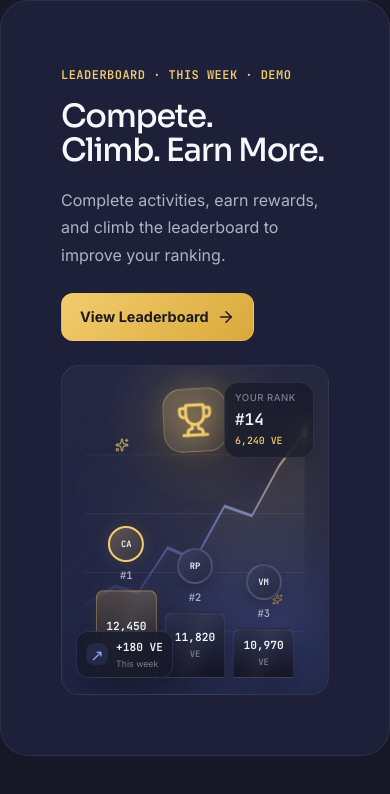
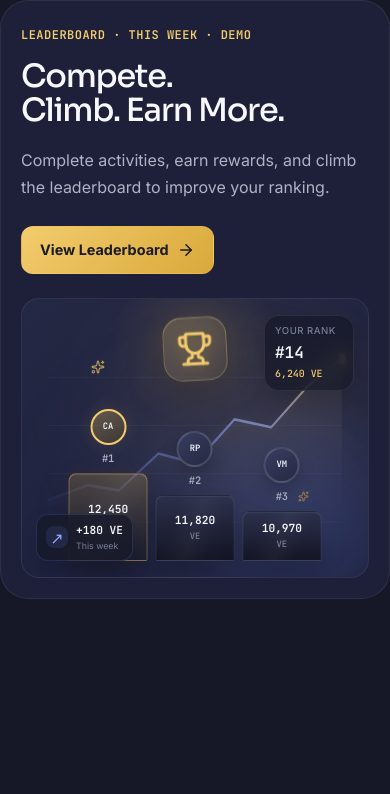
Before and after one commit to Saurabh-Jagtap/Veloops_rewards_banners, a React (Vite) app: page / in a window 390 px wide. Shown: the top 794 px of the page. Built offline with nearby package versions, Linux system fonts and the light colour scheme.

Commit message:
Refactor LeaderboardBanner styles for improved responsiveness and animation effects

```diff
--- a/src/components/banners/LeaderboardBanner/LeaderboardBanner.module.css
+++ b/src/components/banners/LeaderboardBanner/LeaderboardBanner.module.css
@@ -1,31 +1,56 @@
 .banner {
   width: 100%;
-  min-height: 430px;
+  height: 430px;
+  min-height: 410px;
+  max-height: 450px;
 
-  box-sizing: border-box;
-
-  padding: var(--space-8);
+  padding: 0;
 
   overflow: hidden;
 
   border: 1px solid rgba(255, 255, 255, 0.07);
-  border-radius: 28px;
+  border-radius: var(--radius-banner);
 
   background: var(--color-surface);
 }
 
 .content {
+  width: 100%;
+  height: 100%;
+  min-height: 0;
+
   display: grid;
-
-  grid-template-columns:
-    minmax(0, 0.92fr)
-    minmax(0, 1.08fr);
+  grid-template-columns: minmax(0, 0.92fr) minmax(0, 1.08fr);
 
   align-items: center;
-
   gap: var(--space-8);
 
-  min-height: 100%;
+  padding: var(--space-8);
+}
+
+@media (max-width: 900px) {
+  .banner {
+    height: auto;
+    min-height: 410px;
+    max-height: none;
+  }
+
+  .content {
+    height: auto;
+    min-height: 410px;
+
+    grid-template-columns: 1fr;
+  }
+}
+
+@media (max-width: 560px) {
+  .banner {
+    min-height: 330px;
+  }
+
+  .content {
+    min-height: 330px;
+  }
 }
 
 .copy {
@@ -217,9 +242,26 @@
   stroke-linecap: round;
   stroke-linejoin: round;
 
-  filter: drop-shadow(
-    0 0 8px rgba(243, 204, 110, 0.15)
-  );
+  stroke-dasharray: 1;
+  stroke-dashoffset: 1;
+
+  animation:
+    drawLeaderboardGraph
+    1.6s
+    var(--ease-standard)
+    0.25s
+    forwards;
+
+  filter:
+    drop-shadow(
+      0 0 8px rgba(243, 204, 110, 0.15)
+    );
+}
+
+@keyframes drawLeaderboardGraph {
+  to {
+    stroke-dashoffset: 0;
+  }
 }
 
 .chartPoint {
@@ -228,45 +270,37 @@
   stroke: #fff2c8;
   stroke-width: 2;
 
+  opacity: 0;
+
+  animation:
+    chartPointAppear
+    0.45s
+    ease-out
+    1.65s
+    forwards;
+
   filter:
     drop-shadow(
       0 0 8px rgba(243, 204, 110, 0.5)
     );
 }
 
+@keyframes chartPointAppear {
+  from {
+    opacity: 0;
+    transform: scale(0.4);
+    transform-origin: center;
+  }
+
+  to {
+    opacity: 1;
+    transform: scale(1);
+    transform-origin: center;
+  }
+}
+
 .chartPointGlow {
   fill: rgba(243, 204, 110, 0.14);
-}
-
-.chartLine {
-  position: absolute;
-  left: 0;
-  right: 0;
-
-  height: 1px;
-
-  background: linear-gradient(
-    90deg,
-    transparent,
-    rgba(255, 255, 255, 0.08),
-    transparent
-  );
-}
-
-.chartLine:nth-child(1) {
-  top: 15%;
-}
-
-.chartLine:nth-child(2) {
-  top: 38%;
-}
-
-.chartLine:nth-child(3) {
-  top: 61%;
-}
-
-.chartLine:nth-child(4) {
-  top: 84%;
 }
 
 .podium {
@@ -442,17 +476,6 @@
   font-weight: 600;
 }
 
-.rank1 .avatar {
-  border-color: var(--color-gold-light);
-
-  background:
-    linear-gradient(
-      135deg,
-      rgba(243, 204, 110, 0.28),
-      rgba(217, 169, 58, 0.08)
-    );
-}
-
 .trophy {
   position: absolute;
 
@@ -461,24 +484,43 @@
 
   z-index: 5;
 
-  transform: translateX(-50%);
+  animation:
+    trophyFloat
+    4s
+    ease-in-out
+    infinite;
+}
+
+@keyframes trophyFloat {
+  0%,
+  100% {
+    transform: translateX(-50%) translateY(0);
+  }
+
+  50% {
+    transform: translateX(-50%) translateY(-5px);
+  }
 }
 
 .trophyAura {
-  position: absolute;
+  animation:
+    trophyAuraPulse
+    4s
+    ease-in-out
+    infinite;
+}
 
-  inset: -20px;
+@keyframes trophyAuraPulse {
+  0%,
+  100% {
+    opacity: 0.65;
+    transform: scale(0.96);
+  }
 
-  border-radius: 50%;
-
-  background:
-    radial-gradient(
-      circle,
-      rgba(243, 204, 110, 0.16),
-      transparent 68%
-    );
-
-  filter: blur(4px);
+  50% {
+    opacity: 1;
+    transform: scale(1.04);
+  }
 }
 
 .trophyBase {
@@ -686,41 +728,14 @@
   outline-offset: 3px;
 }
 
-.rankings {
-  position: absolute;
-  right: var(--space-5);
-  bottom: var(--space-5);
-
-  display: flex;
-  flex-direction: column;
-  gap: var(--space-2);
-
-  width: min(320px, 70%);
+.cta svg {
+  transition:
+    transform 180ms ease;
 }
 
-.ranking {
-  display: grid;
-  grid-template-columns: 36px 40px 1fr auto;
-  align-items: center;
-
-  gap: var(--space-2);
-
-  padding: var(--space-3);
-
-  border: 1px solid var(--color-border);
-  border-radius: 12px;
-
-  background: rgba(22, 24, 39, 0.8);
-
-  color: var(--color-text-secondary);
+.cta:hover svg {
+  transform: translateX(3px);
 }
-
-.ranking strong {
-  color: var(--color-gold-light);
-  font-family: var(--font-mono);
-  font-size: 0.75rem;
-}
-
 
 @media (max-width: 900px) {
   .content {
@@ -740,7 +755,8 @@
   }
 
   .visual {
-    min-height: 260px;
+    height: 280px;
+    min-height: 280px;
   }
 
   .chart {
@@ -797,6 +813,45 @@
     height: 50px;
   }
 
+@keyframes podiumRise {
+  from {
+    opacity: 0;
+    transform: translateY(14px);
+  }
+
+  to {
+    opacity: 1;
+    transform: translateY(0);
+  }
+}
+
+.podiumColumn {
+  animation:
+    podiumRise
+    0.7s
+    var(--ease-standard)
+    forwards;
+
+  opacity: 0;
+
+  transition:
+    transform 180ms ease,
+    filter 180ms ease;
+}
+
+.podiumColumn:hover {
+  transform: translateY(-5px);
+  filter: brightness(1.08);
+}
+
+.rank1:hover {
+  filter:
+    brightness(1.08)
+    drop-shadow(
+      0 0 12px rgba(243, 204, 110, 0.12)
+    );
+}
+
   .risingIndicator {
     left: 14px;
     bottom: 16px;
@@ -817,3 +872,31 @@
     right: 20%;
   }
 }
+
+@media (prefers-reduced-motion: reduce) {
+  .chartPath,
+  .chartPoint,
+  .trophy,
+  .trophyAura,
+  .podiumColumn {
+    animation: none;
+  }
+
+  .chartPath {
+    stroke-dashoffset: 0;
+  }
+
+  .chartPoint {
+    opacity: 1;
+  }
+
+  .podiumColumn {
+    opacity: 1;
+  }
+
+  .cta,
+  .cta svg,
+  .podiumColumn {
+    transition: none;
+  }
+}
```
